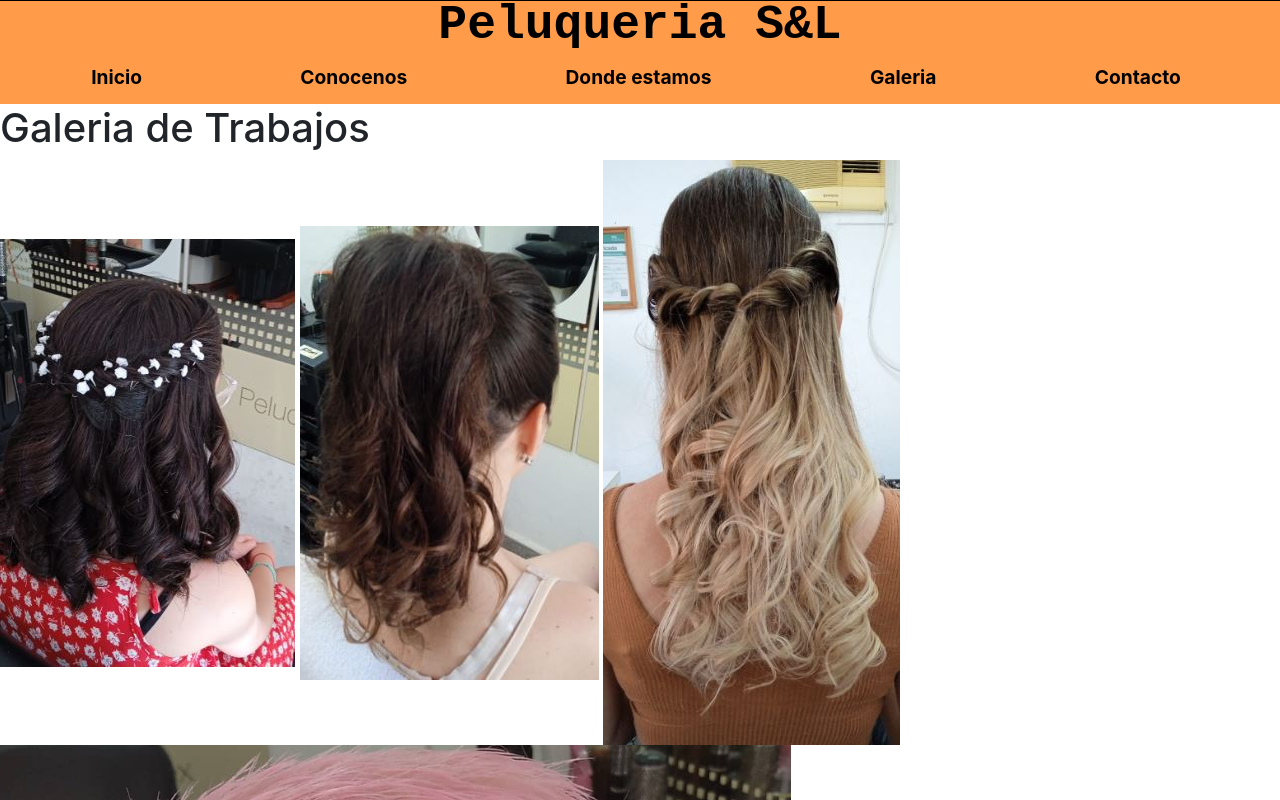
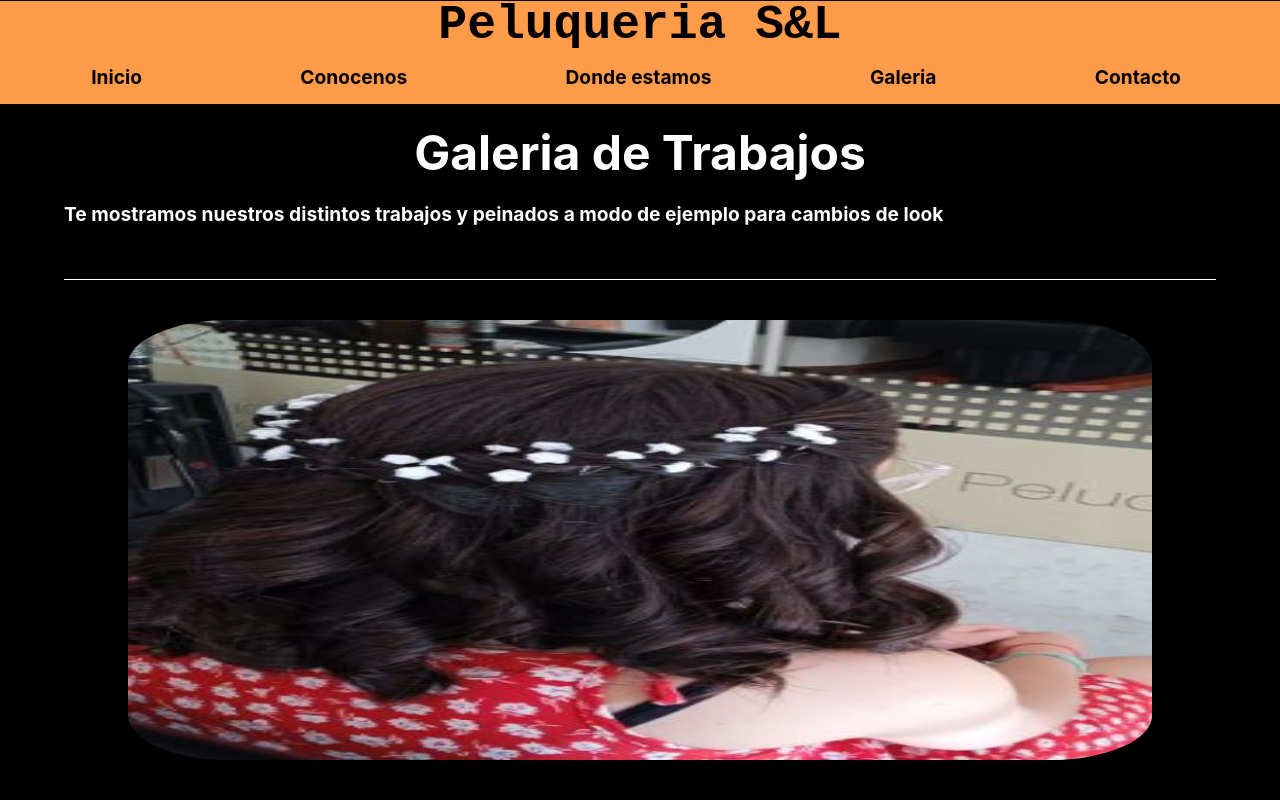
Before and after one commit to MaxiPalacio/PelqueuriaSyL_MaximoPalacio, a website: page pages/galeria.html in a window 1280 px wide. Shown: the top 800 px of the page. Drawn offline with Linux system fonts and the light colour scheme.

Commit message:
pagina galeria terminada mobile

```diff
--- a/pages/galeria.html
+++ b/pages/galeria.html
@@ -27,22 +27,19 @@
         </nav>
     </header>
     <main>
-        <section class="seccion-galeria" id="alto-galeria">
-            <h1 class="galeriaTrabajos">Galeria de Trabajos</h1>
-            <div class="galeria">
-                <img src="../assets/IMG/galeria1.JPG" alt="" class="imagen-galeria">
-                <img src="../assets/IMG/galeria2.JPG" alt="" class="imagen-galeria">
-                <img src="../assets/IMG/galeria3.JPG" alt="" class="imagen-galeria">
-            </div>
-            <div class="galeria">
-                <img src="../assets/IMG/galeria4.PNG" alt="" class="imagen-galeria">
-                <img src="../assets/IMG/galeria5.PNG" alt="" class="imagen-galeria">
-                <img src="../assets/IMG/galeria6.JPG" alt="" class="imagen-galeria">
-            </div>
-            <div class="galeria">
-                <img src="../assets/IMG/galeria7.PNG" alt="" class="imagen-galeria">
-                <img src="../assets/IMG/galeria8.JPG" alt="" class="imagen-galeria">
-                <img src="../assets/IMG/galeria9.PNG" alt="" class="imagen-galeria">
+        <section class="galeria">
+            <h1 class="titulo_galeria">Galeria de Trabajos</h1>
+            <p class="parrafo_galeria">Te mostramos nuestros distintos trabajos y peinados a modo de ejemplo para cambios de look</p>
+            <div class="imagenes_galeria">
+                <img src="../assets/IMG/galeria1.JPG" alt="" class="imagen">
+                <img src="../assets/IMG/galeria2.JPG" alt="" class="imagen">
+                <img src="../assets/IMG/galeria3.JPG" alt="" class="imagen">
+                <img src="../assets/IMG/galeria4.PNG" alt="" class="imagen">
+                <img src="../assets/IMG/galeria5.PNG" alt="" class="imagen">
+                <img src="../assets/IMG/galeria6.JPG" alt="" class="imagen">
+                <img src="../assets/IMG/galeria7.PNG" alt="" class="imagen">
+                <img src="../assets/IMG/galeria8.JPG" alt="" class="imagen">
+                <img src="../assets/IMG/galeria9.PNG" alt="" class="imagen">
             </div>
         </section>
     </main>
--- /dev/null
+++ b/scss/_stylesGaleria.scss
@@ -0,0 +1,30 @@
+.galeria{
+    display: $flex;
+    flex-direction: column;
+    background-color: black;
+    color: white;
+}
+.titulo_galeria{
+    text-align: center;
+    font-size: 3rem;
+    font-weight: $negrita;
+    margin-top: 20px;
+}
+.parrafo_galeria{
+    width: 90%;
+    height: 10vh;
+    margin: 10px auto;
+    font-size: 1.2rem;
+    font-weight: $negrita;
+    border-bottom: $borde_abajo_blanco;
+}
+.imagenes_galeria{
+    display: flex;
+    flex-direction: column;
+}
+.imagen{
+    height: 55vh;
+    width: 80vw;
+    margin: 30px auto 20px auto;
+    border-radius: 10%;
+}
--- a/scss/styles.scss
+++ b/scss/styles.scss
@@ -155,4 +155,6 @@
 /*pagina conocenos*/
 @import "stylesConocenos.scss";
 /*pagina donde estamos*/
-@import "stylesDondeEstamos.scss"
+@import "stylesDondeEstamos.scss";
+/*pagina galeria*/
+@import "stylesGaleria.scss"
```
Also changed, not shown: css/nuevo.css.
